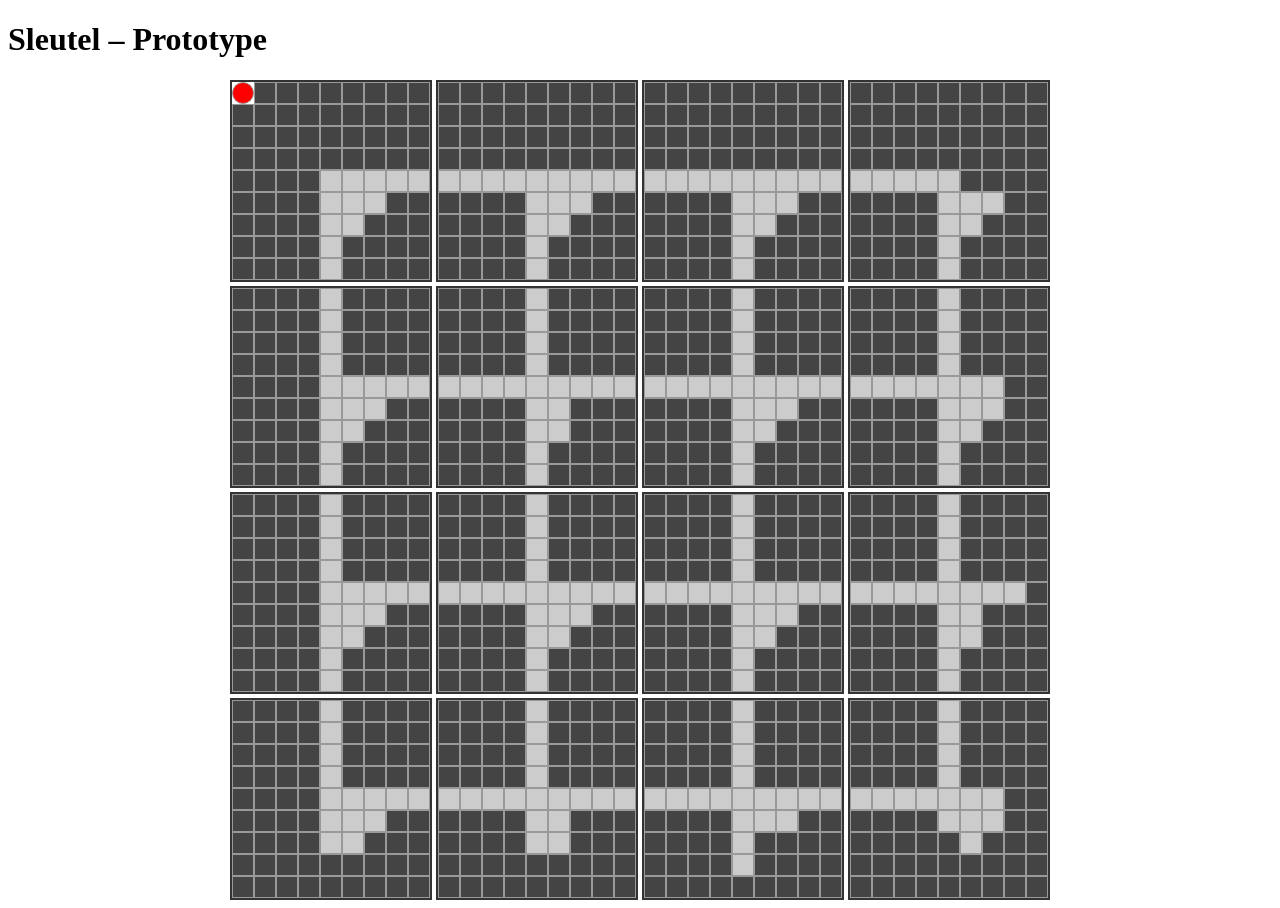
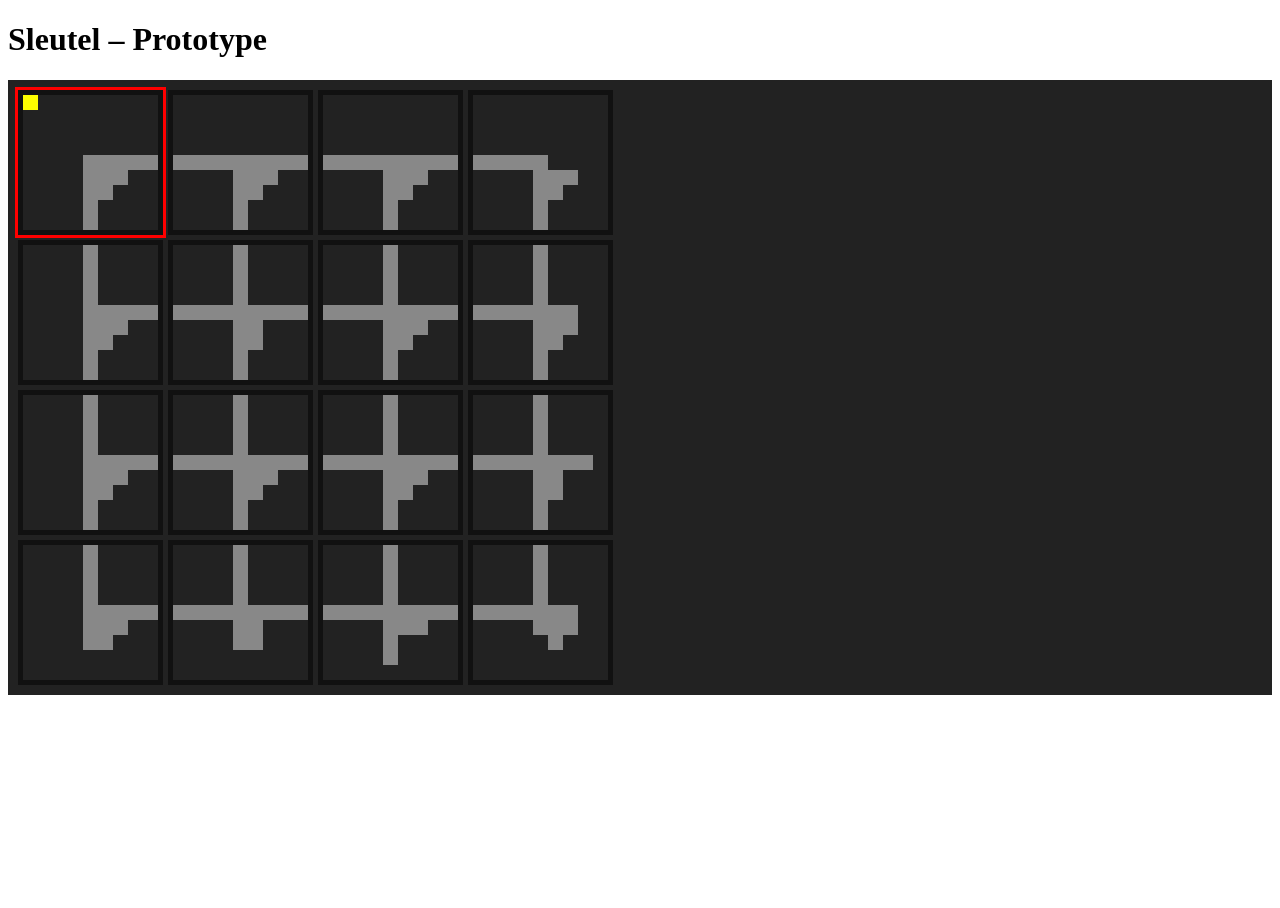
Before and after one commit to RobinS55/Sleutel, a React (Vite) app: page / in a window 1280 px wide. After the commit the page ends 800 px from the top, so only its background shows below. Built offline with nearby package versions, Linux system fonts and the light colour scheme.

Commit message:
Update Board.css

```diff
--- a/src/Board.css
+++ b/src/Board.css
@@ -1,19 +1,20 @@
 .board {
-  display: flex;
-  flex-direction: column;
-  gap: 4px;
-  align-items: center;
+  display: grid;
+  grid-template-rows: repeat(4, auto);
+  background: #222;
+  padding: 10px;
+  gap: 5px;
 }
 
 .board-row {
   display: flex;
-  gap: 4px;
+  gap: 5px;
 }
 
 .room {
-  display: flex;
-  flex-direction: column;
-  border: 2px solid #333;
+  display: inline-block;
+  background: #111;
+  padding: 5px;
 }
 
 .room-row {
@@ -21,28 +22,27 @@
 }
 
 .cell {
-  width: 20px;
-  height: 20px;
-  border: 1px solid #999;
+  width: 15px;
+  height: 15px;
+  background: #444;
 }
 
-.wall {
-  background-color: #444;
+.cell.wall {
+  background: #222;
 }
 
-.path {
-  background-color: #ccc;
+.cell.path {
+  background: #888;
 }
 
-.exit {
-  background-color: green;
+.cell.exit {
+  background: green;
 }
 
-.start {
-  background-color: blue;
+.cell.player {
+  background: yellow;
 }
 
-.player {
-  background-color: red;
-  border-radius: 50%; /* speler zichtbaar als rondje */
+.room.active {
+  outline: 3px solid red;
 }
```
